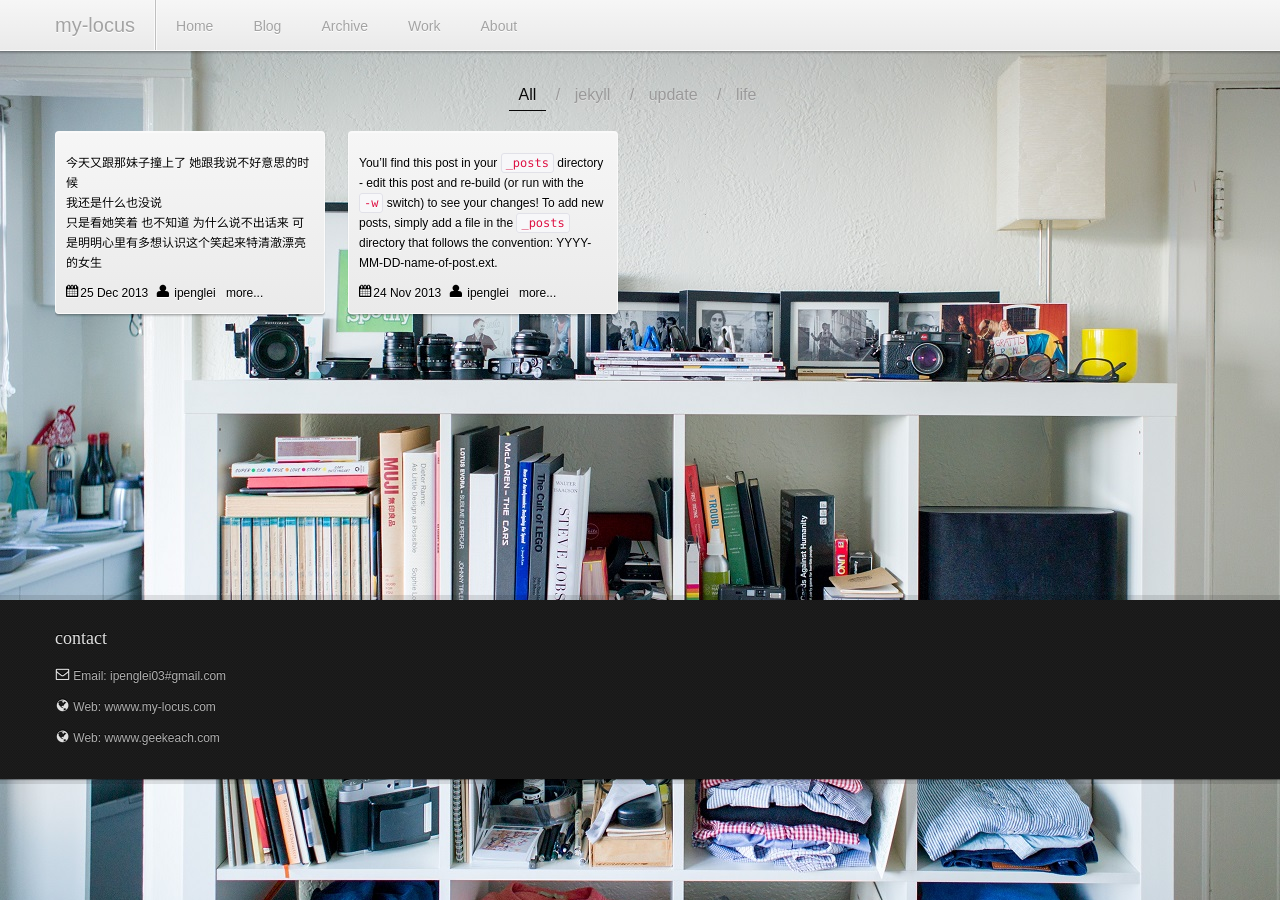
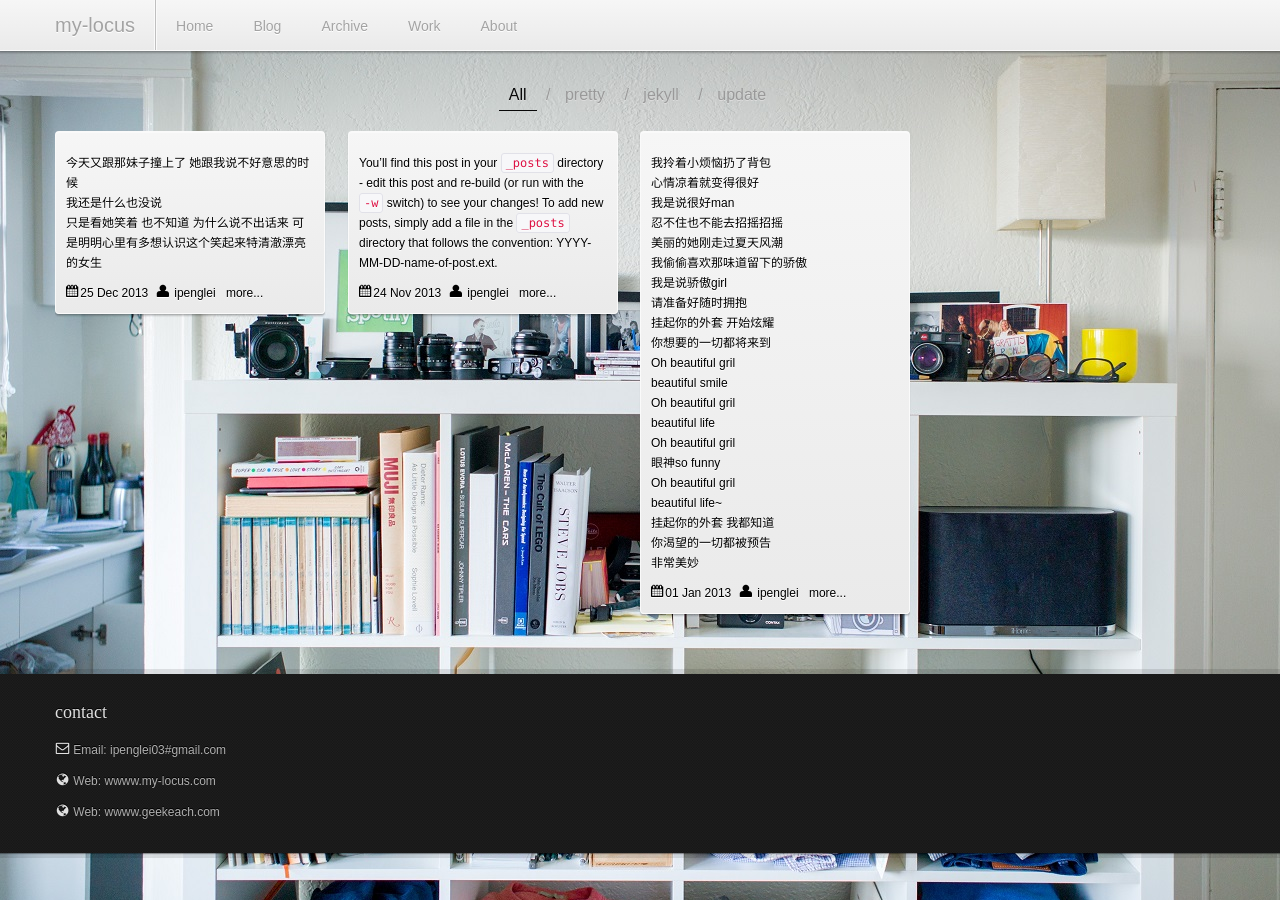
Before and after one commit to geekpeng/geekpeng.github.io, a Jekyll site: the page built from index.html, in a window 1280 px wide. Built offline with Jekyll 4.4.1, drawn with Linux system fonts in a browser that asks for light colours; some web fonts are replaced; Markdown is read by kramdown in place of the engine named in the settings.

Commit message:
beautiful

```diff
--- a/_posts/2013-12-25-pretty.md
+++ b/_posts/2013-12-25-pretty.md
@@ -2,7 +2,7 @@
 layout: post
 title:  "你灿烂的笑着我的忧伤瞬时湮灭烟飞"
 date:   2013-12-25 20:25:28
-categories: life
+categories: pretty
 description: 你灿烂的笑着我的忧伤瞬时湮灭烟飞
 ---
 
--- /dev/null
+++ b/_posts/2014-01-01-pretty.md
@@ -0,0 +1,41 @@
+---
+layout: post
+title:  "pretty gril"
+date:   2013-01-01 00:25:28
+categories: pretty
+description: 美丽的她刚留下一抹微笑 我感觉有人发现了灿烂的心跳 我是说心跳girl
+---
+
+我拎着小烦恼扔了背包
+心情凉着就变得很好
+我是说很好man
+忍不住也不能去招摇招摇
+美丽的她刚走过夏天风潮
+我偷偷喜欢那味道留下的骄傲
+我是说骄傲girl
+请准备好随时拥抱
+挂起你的外套 开始炫耀
+你想要的一切都将来到
+Oh beautiful gril
+beautiful smile
+Oh beautiful gril
+beautiful life
+Oh beautiful gril
+眼神so funny
+Oh beautiful gril
+beautiful life~
+挂起你的外套 我都知道
+你渴望的一切都被预告
+非常美妙
+
+我拎着小烦恼扔了背包
+清清凉这就变的很好
+我是说很好man
+忍不住也不能不去加强宣导
+美丽的她刚留下一抹微笑
+我感觉有人发现了灿烂的心跳
+我是说心跳girl
+
+不知道张悬的这首 美丽女子 是应该把它当作一个女孩自己唱给自己 还是男生唱给一个女孩 感觉改掉几个词之后特别适合那个漂亮的女生
+
+美丽的她刚留下一抹微笑 我偷偷喜欢那味道 感觉有人发现了灿烂的心跳
```
